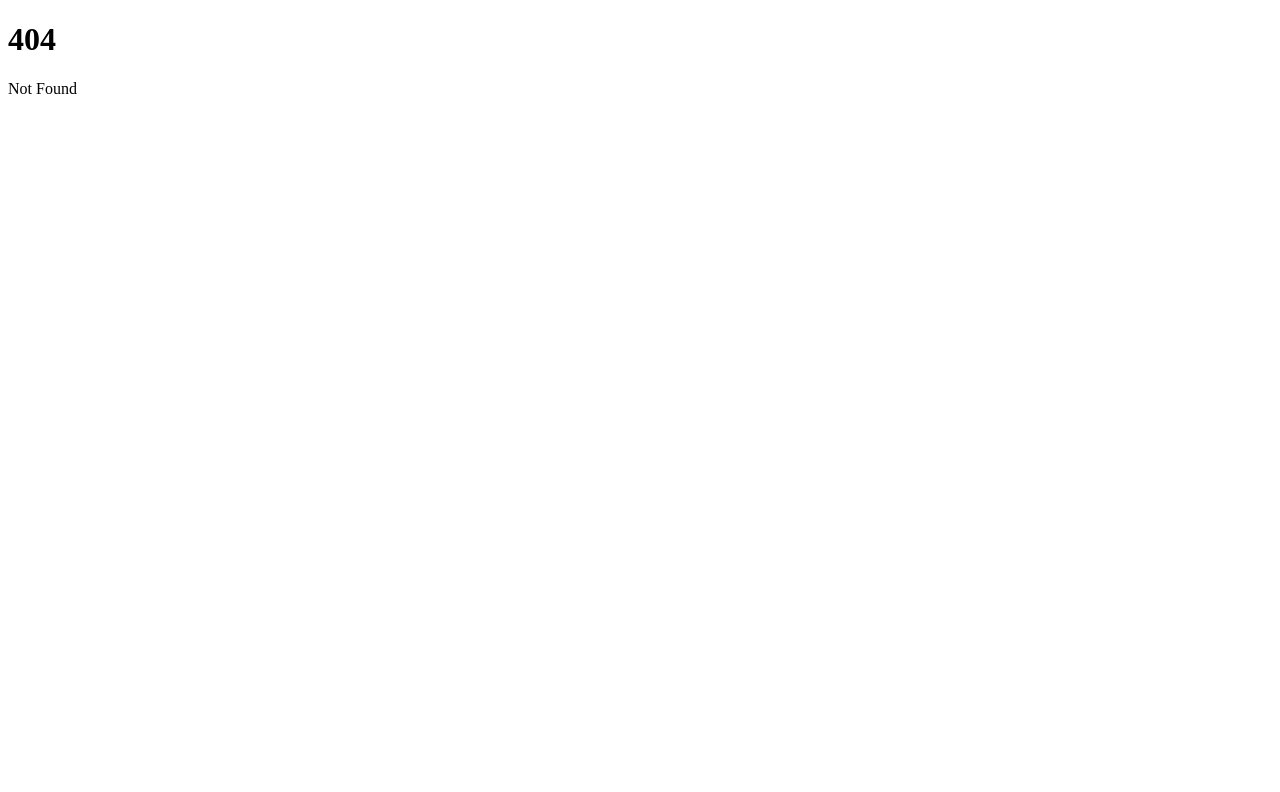
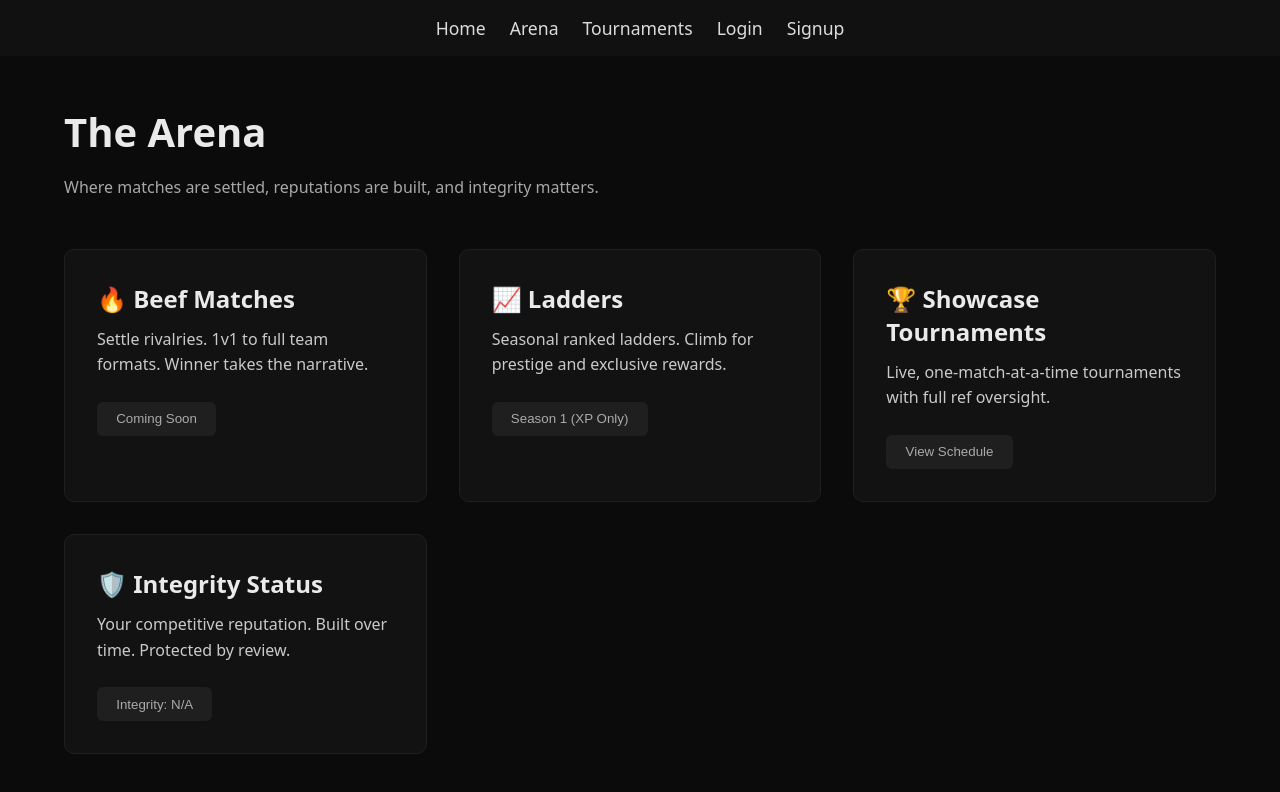
Before and after one commit to RichJGuerrero/MicroArena, a SvelteKit app in the folder frontend/: page /arena in a window 1280 px wide. Before the commit this address had no page. Shown: the top 792 px of the page. Built offline with nearby package versions, Linux system fonts and the light colour scheme.

Commit message:
Add navigation layout and initial Arena/Tournaments pages

```diff
--- /dev/null
+++ b/frontend/src/app.css
@@ -0,0 +1,67 @@
+/* Global reset */
+* {
+  margin: 0;
+  padding: 0;
+  box-sizing: border-box;
+}
+
+/* Global theme */
+html, body {
+  background-color: #0b0b0b;
+  color: #eaeaea;
+  font-family: system-ui, -apple-system, BlinkMacSystemFont, "Segoe UI", Roboto, sans-serif;
+  min-height: 100%;
+}
+
+/* Page wrapper utility */
+.page {
+  padding: 3rem 4rem;
+}
+
+/* Headings */
+h1 {
+  font-size: 2.5rem;
+  margin-bottom: 1rem;
+}
+
+/* Paragraphs */
+p {
+  opacity: 0.85;
+  line-height: 1.6;
+}
+
+/* Arena layout */
+.subtitle {
+  margin-bottom: 3rem;
+  opacity: 0.7;
+}
+
+.arena-grid {
+  display: grid;
+  grid-template-columns: repeat(auto-fit, minmax(280px, 1fr));
+  gap: 2rem;
+}
+
+.arena-card {
+  background: #121212;
+  border: 1px solid #1f1f1f;
+  border-radius: 10px;
+  padding: 2rem;
+}
+
+.arena-card h2 {
+  margin-bottom: 0.75rem;
+}
+
+.arena-card p {
+  margin-bottom: 1.5rem;
+}
+
+.arena-card button {
+  background: #1f1f1f;
+  color: #aaa;
+  border: none;
+  padding: 0.6rem 1.2rem;
+  border-radius: 6px;
+  cursor: not-allowed;
+}
--- /dev/null
+++ b/frontend/src/lib/Nav.svelte
@@ -0,0 +1,34 @@
+<script>
+  const links = [
+    { name: "Home", href: "/" },
+    { name: "Arena", href: "/arena" },
+    { name: "Tournaments", href: "/tournaments" },
+    { name: "Login", href: "/login" },
+    { name: "Signup", href: "/signup" }
+  ];
+</script>
+
+<nav class="nav">
+  {#each links as link}
+    <a class="nav-item" href={link.href}>{link.name}</a>
+  {/each}
+</nav>
+
+<style>
+  .nav {
+    display: flex;
+    gap: 1.5rem;
+    padding: 1rem;
+    justify-content: center;
+    background: #111;
+  }
+  .nav-item {
+    color: white;
+    font-size: 1.1rem;
+    text-decoration: none;
+    opacity: 0.85;
+  }
+  .nav-item:hover {
+    opacity: 1;
+  }
+</style>
--- a/frontend/src/routes/+layout.svelte
+++ b/frontend/src/routes/+layout.svelte
@@ -1,11 +1,18 @@
 <script lang="ts">
 	import favicon from '$lib/assets/favicon.svg';
+	import Nav from '$lib/Nav.svelte';
+	import "../app.css";
 
 	let { children } = $props();
 </script>
+
 
 <svelte:head>
 	<link rel="icon" href={favicon} />
 </svelte:head>
 
+<!-- Global navigation bar -->
+<Nav />
+
+<!-- Page content -->
 {@render children()}
--- /dev/null
+++ b/frontend/src/routes/arena/+page.svelte
@@ -0,0 +1,36 @@
+<div class="page">
+  <h1>The Arena</h1>
+  <p class="subtitle">
+    Where matches are settled, reputations are built, and integrity matters.
+  </p>
+
+  <div class="arena-grid">
+    <!-- Beef Matches -->
+    <section class="arena-card">
+      <h2>🔥 Beef Matches</h2>
+      <p>Settle rivalries. 1v1 to full team formats. Winner takes the narrative.</p>
+      <button disabled>Coming Soon</button>
+    </section>
+
+    <!-- Ladders -->
+    <section class="arena-card">
+      <h2>📈 Ladders</h2>
+      <p>Seasonal ranked ladders. Climb for prestige and exclusive rewards.</p>
+      <button disabled>Season 1 (XP Only)</button>
+    </section>
+
+    <!-- Tournaments -->
+    <section class="arena-card">
+      <h2>🏆 Showcase Tournaments</h2>
+      <p>Live, one-match-at-a-time tournaments with full ref oversight.</p>
+      <button disabled>View Schedule</button>
+    </section>
+
+    <!-- Integrity -->
+    <section class="arena-card">
+      <h2>🛡️ Integrity Status</h2>
+      <p>Your competitive reputation. Built over time. Protected by review.</p>
+      <button disabled>Integrity: N/A</button>
+    </section>
+  </div>
+</div>
--- /dev/null
+++ b/frontend/src/routes/login/+page.svelte
@@ -0,0 +1,4 @@
+<div class="page">
+  <h1>Login</h1>
+  <p>Sign into your MicroArena account.</p>
+</div>
--- /dev/null
+++ b/frontend/src/routes/signup/+page.svelte
@@ -0,0 +1,4 @@
+<div class="page">
+  <h1>Create Account</h1>
+  <p>Join the MicroArena competitive platform.</p>
+</div>
--- /dev/null
+++ b/frontend/src/routes/tournaments/+page.svelte
@@ -0,0 +1,4 @@
+<div class="page">
+  <h1>Tournaments</h1>
+  <p>Showcase Tournaments and seasonal brackets will live here.</p>
+</div>
```
